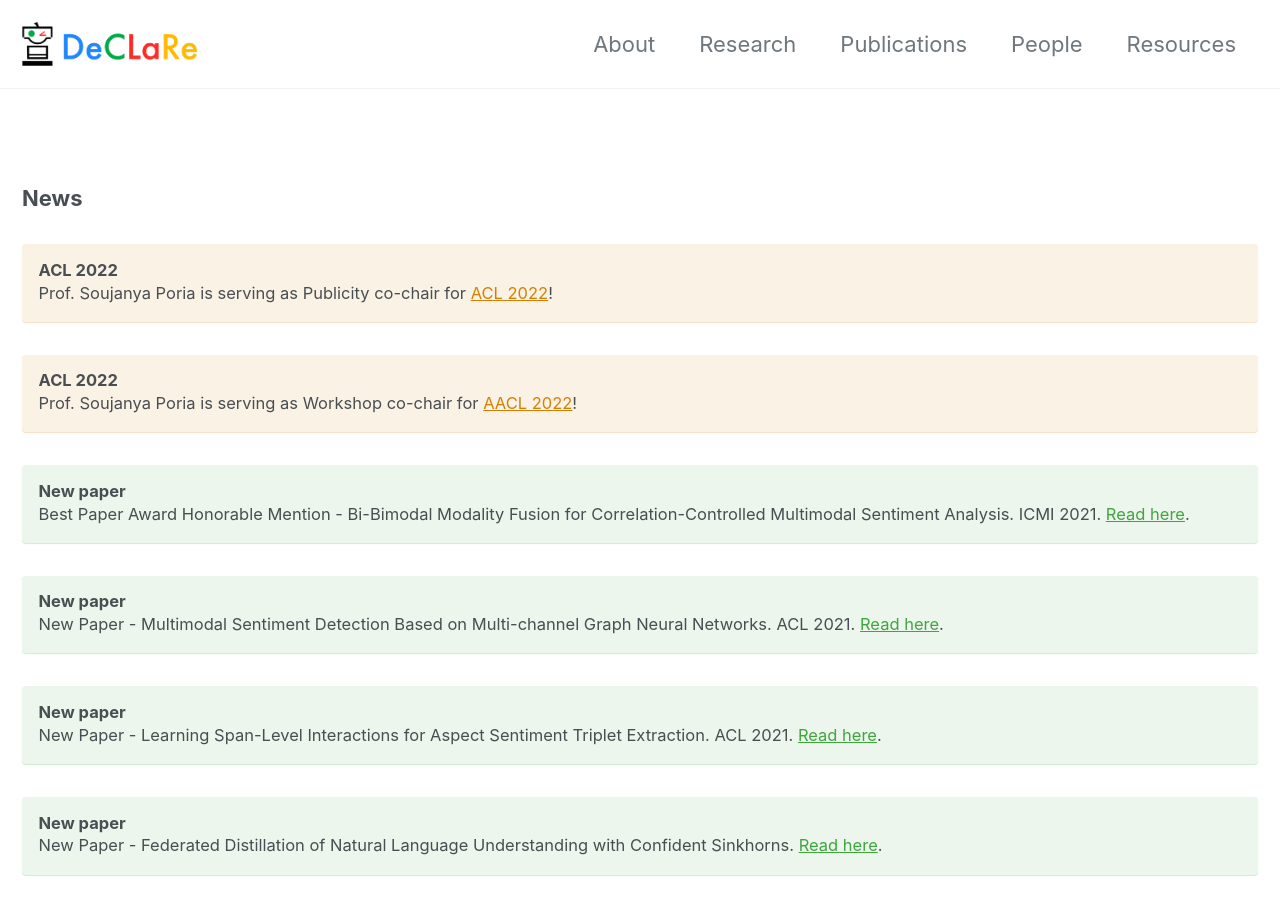
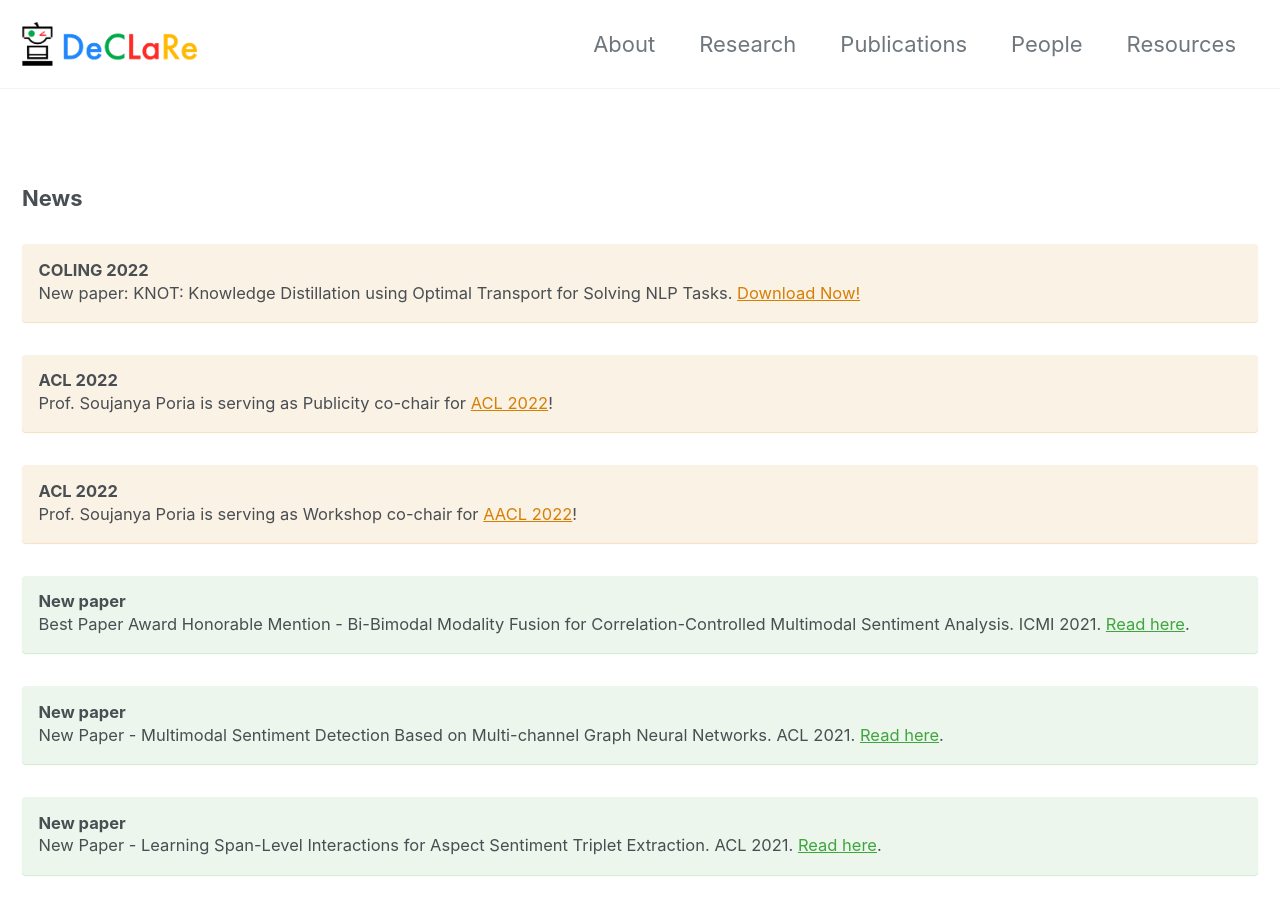
Before and after one commit to declare-lab/declare-lab.github.io, a Jekyll site: the page built from index.md, in a window 1280 px wide and 900 px high, scrolled down 301 px. Built offline with Jekyll 4.4.1, drawn with Linux system fonts in a browser that asks for light colours; cached includes are drawn as plain includes; nearby versions of some CDN libraries.

Commit message:
Update index.md

```diff
--- a/index.md
+++ b/index.md
@@ -17,6 +17,13 @@ logo:
 {% include feature_row_home_img id="logo" type="left" %}
 
 ### News
+
+
+<div class="notice--warning">
+  <h4>COLING 2022</h4>
+  <p>New paper: KNOT: Knowledge Distillation using Optimal Transport for Solving NLP Tasks. <a href="{{ site.url }}{{ site.baseurl }}/assets/pdfs/KNOT.pdf" target="_blank">Download Now!</a>
+  </p>
+</div>
 
 <div class="notice--warning">
   <h4>ACL 2022</h4>
```
